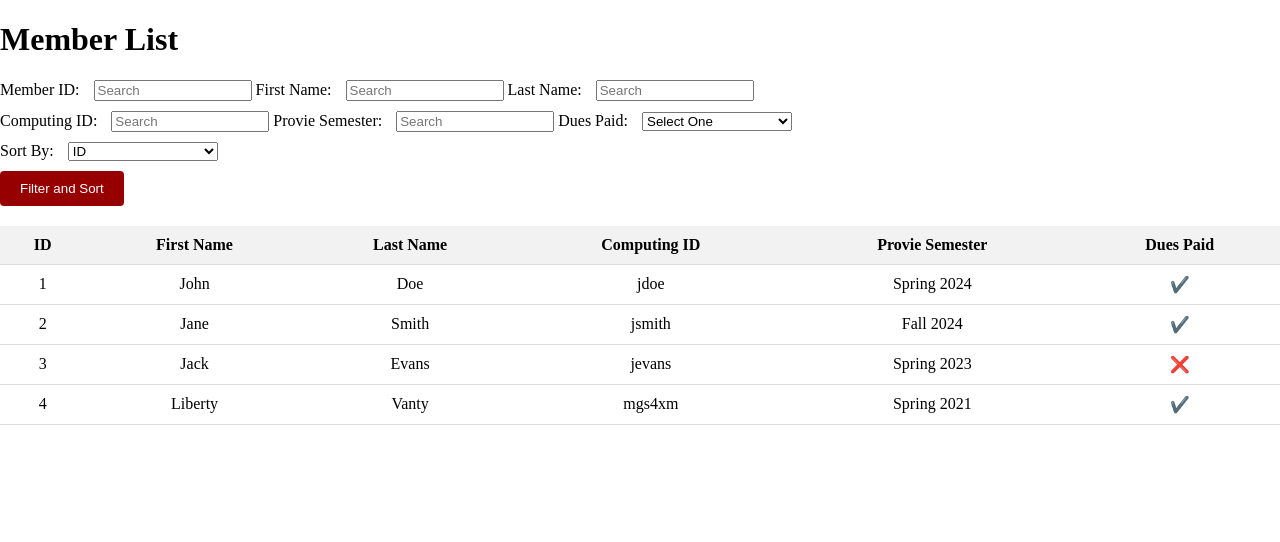
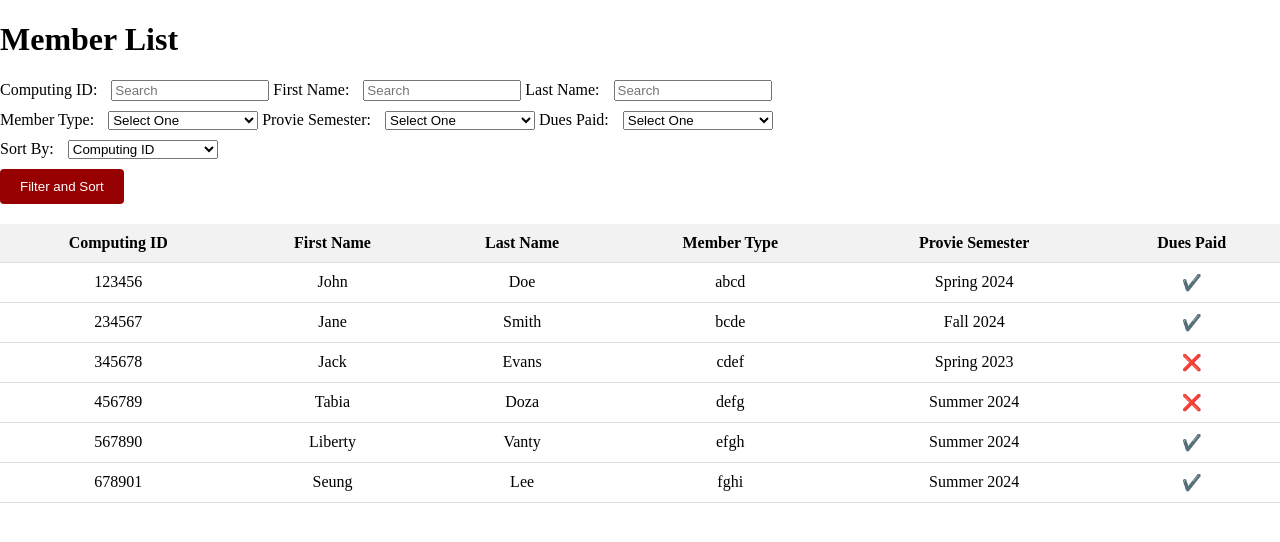
Before and after one commit to LibertyV7/CS4750Project, a Flask app: page /members in a window 1280 px wide. Shown: the part 46-588 px from the top of the page. Run offline with Flask 3, Linux system fonts and the light colour scheme; data comes from the database, SQL or seed files in the repository.

Commit message:
updated ui to work with new sql

```diff
--- a/app.py
+++ b/app.py
@@ -8,7 +8,7 @@ db_config = {
     'password': 'ponyo123',
     'host': 'localhost',
     'port': 3306,
-    'database': 'washsoc'
+    'database': 'WashingtonSociety'
 }
 def get_db_connection():
     conn = mysql.connector.connect(**db_config)
@@ -24,24 +24,28 @@ def status_to_check(value):
 @app.route('/members')
 def members():  # put application's code here
     filters = {
-        'memberID': request.args.get('id'),
+        'computingID': request.args.get('id'),
         'firstName': request.args.get('firstName'),
         'lastName': request.args.get('lastName'),
-        'computingID': request.args.get('computingID'),
-        'provideSemester': request.args.get('provieSemester'),
+        'memType': request.args.get('memberType'),
+        'provieSemester': request.args.get('provieSemester'),
         'duesPaid': request.args.get('duesPaid')
     }
     sort = request.args.get('sort')
     query = "SELECT * FROM member WHERE 1=1"
     params = []
 
-    for key,value in filters.items():
+    for key, value in filters.items():
         if value:
-            if key == 'duesPaid':
+            if key == 'memType' or key == 'provieSemester':
+                if value != 'select':
+                    query += f" AND {key} LIKE %s"
+                    params.append(f"{value}%")
+            elif key == 'duesPaid':
                 if value == 'paid':
-                    query += " AND duesPaid=1"
+                    query += " AND duesPaid = 1"
                 elif value == 'unpaid':
-                    query += " AND duesPaid=0"
+                    query += " AND duesPaid = 0"
             else:
                 query += f" AND {key} LIKE %s"
                 params.append(f"{value}%")
@@ -54,6 +58,7 @@ def members():  # put application's code here
     cursor = conn.cursor()
     cursor.execute(query, params)
     members = cursor.fetchall()
+    print(members)
     cursor.close()
     conn.close()
     return render_template('members.html', members=members)
@@ -63,13 +68,13 @@ def members():  # put application's code here
 @app.route('/provisional-members')
 def provisional_members():
     filters = {
-        'm.memberID': request.args.get('id'),
+        'm.computingID': request.args.get('id'),
         'firstName': request.args.get('firstName'),
         'lastName': request.args.get('lastName'),
         'completed': request.args.get('completed')
     }
     sort = request.args.get('sort')
-    query = "SELECT pm.*, m.firstName, m.lastName FROM provisionalmember pm JOIN member m ON pm.memberID = m.memberID WHERE 1 = 1"
+    query = "SELECT pm.*, m.firstName, m.lastName FROM provisionalmember pm JOIN member m ON pm.computingID = m.computingID WHERE 1 = 1"
     params = []
     for key,value in filters.items():
         if value:
@@ -88,6 +93,7 @@ def provisional_members():
     cursor = conn.cursor()
     cursor.execute(query, params)
     provisionalmembers = cursor.fetchall()
+    print(provisionalmembers)
     cursor.close()
     conn.close()
     return render_template('provisional-member.html', provisionalmembers=provisionalmembers)
--- a/templates/members.html
+++ b/templates/members.html
@@ -85,7 +85,7 @@
 
     <form method="GET" action="/members">
         <div class="input-section">
-            <label for="id">Member ID:</label>
+            <label for="id">Computing ID:</label>
             <input type="text" name="id" id="id" placeholder="Search">
             <label for="firstName">First Name:</label>
             <input type="text" name="firstName" id="firstName" placeholder="Search">
@@ -94,26 +94,42 @@
         </div>
 
         <div class="input-section">
-            <label for="computingID">Computing ID:</label>
-            <input type="text" name="computingID" id="computingID" placeholder="Search">
+            <label for="memberType">Member Type:</label>
+            <select name="memberType" id="memberType">
+                <option value="select">Select One</option>
+                <option value="member">Member</option>
+                <option value="provie">Provie</option>
+                <option value="officer">Officer</option>
+            </select>
             <label for="provieSemester">Provie Semester:</label>
-            <input type="text" name="provieSemester" id="provieSemester" placeholder="Search">
+            <select name="provieSemester" id="provieSemester">
+                <option value="select">Select One</option>
+                <option value="Spring 2021">Spring 2021</option>
+                <option value="Fall 2021">Fall 2021</option>
+                <option value="Spring 2022">Spring 2022</option>
+                <option value="Fall 2022">Fall 2022</option>
+                <option value="Spring 2023">Spring 2023</option>
+                <option value="Fall 2023">Fall 2023</option>
+                <option value="Spring 2024">Spring 2024</option>
+                <option value="Fall 2024">Fall 2024</option>
+            </select>
             <label for="duesPaid">Dues Paid:</label>
             <select name="duesPaid" id="duesPaid">
                 <option value="select">Select One</option>
                 <option value="paid">Paid</option>
                 <option value="unpaid">Not Paid</option>
             </select>
+
         </div>
 
         <div class="input-section">
             <label for="sort-select">Sort By:</label>
-            <select name="sort" id="sort-select">
-                <option value="memberID">ID</option>
+            <select name="sort" id="sort">
+                <option value="computingID">Computing ID</option>
                 <option value="firstName">First Name</option>
                 <option value="lastName">Last Name</option>
-                <option value="computingID">Computing ID</option>
-                <option value="provideSemester">Provie Semester</option>
+                <option value="memType">Member Type</option>
+                <option value="provieSemester">Provie Semester</option>
                 <option value="duesPaid">Dues Paid</option>
             </select>
         </div>
@@ -125,10 +141,10 @@
         <table>
             <thead>
                 <tr>
-                    <th>ID</th>
+                    <th>Computing ID</th>
                     <th>First Name</th>
                     <th>Last Name</th>
-                    <th>Computing ID</th>
+                    <th>Member Type</th>
                     <th>Provie Semester</th>
                     <th>Dues Paid</th>
                 </tr>
--- a/templates/provisional-member.html
+++ b/templates/provisional-member.html
@@ -85,7 +85,7 @@
 
     <form method="GET" action="/provisional-members">
         <div class="input-section">
-            <label for="id">Member ID:</label>
+            <label for="id">Computing ID:</label>
             <input type="text" name="id" id="id" placeholder="Search">
             <label for="firstName">First Name:</label>
             <input type="text" name="firstName" id="firstName" placeholder="Search">
@@ -105,7 +105,7 @@
         <div class="input-section">
             <label for="sort-select">Sort By:</label>
             <select name="sort" id="sort-select">
-                <option value="m.memberID">Member ID</option>
+                <option value="m.computingID">Computing ID</option>
                 <option value="m.firstName">First Name</option>
                 <option value="m.lastName">Last Name</option>
                 <option value="completed">Requirements Completed</option>
@@ -119,7 +119,7 @@
         <table>
         <thead>
             <tr>
-                <th>Member ID</th>
+                <th>Computing ID</th>
                 <th>First Name</th>
                 <th>Last Name</th>
                 <th>Requirements Completed </th>
```
